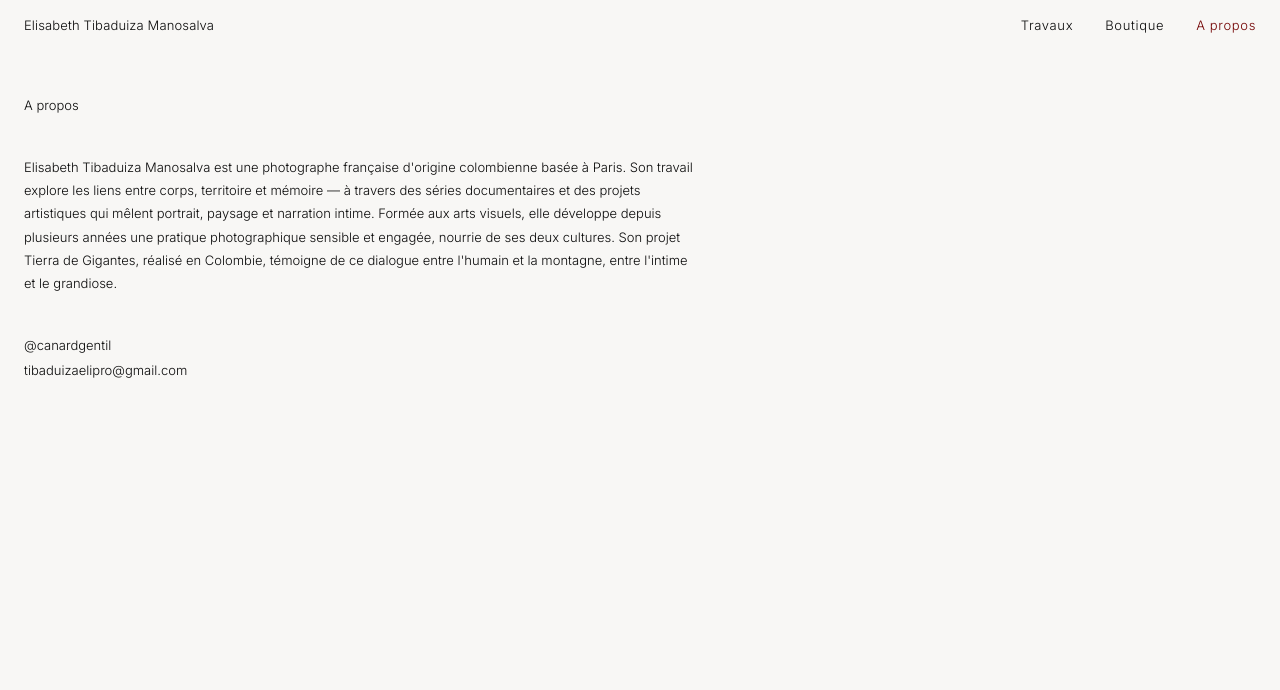
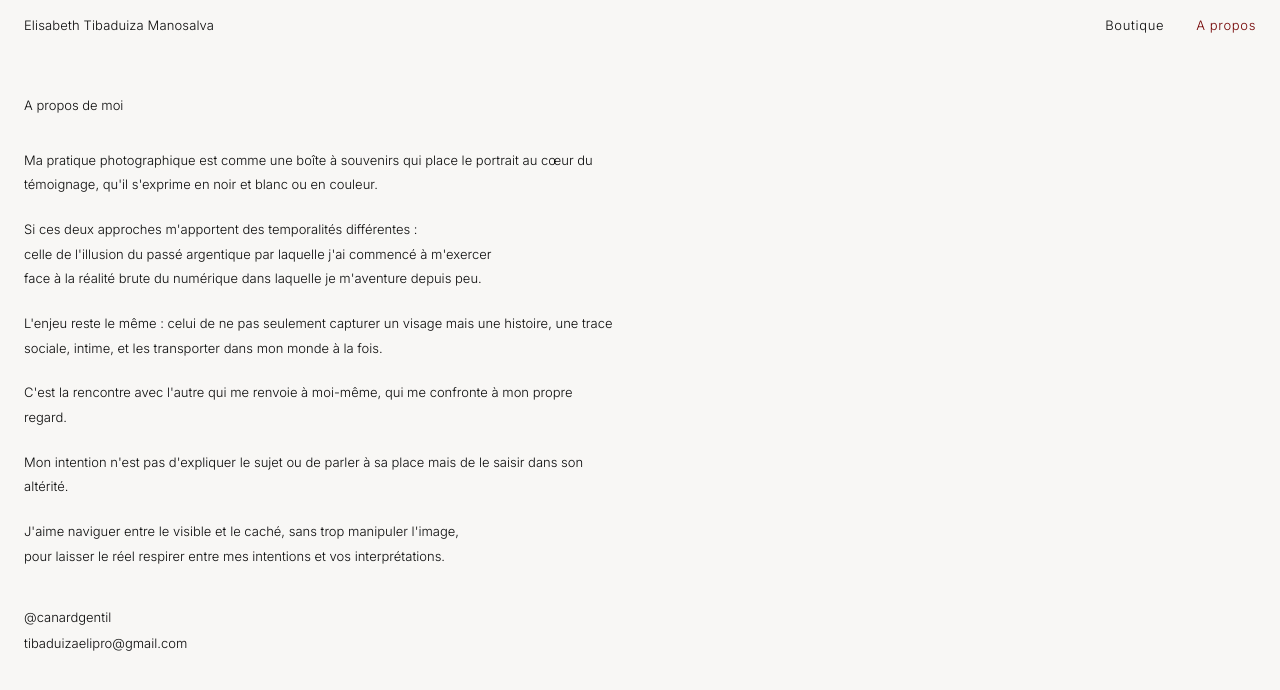
Before and after one commit to DamienRichardII/tibaduiza.com, a Next.js app: page /a-propos in a window 1280 px wide. Shown: the top 690 px of the page. Built offline with nearby package versions, Linux system fonts and the light colour scheme.

Commit message:
Retrait Travaux nav + Boutique vidéo Timeline3 + À propos

```diff
--- a/app/a-propos/page.tsx
+++ b/app/a-propos/page.tsx
@@ -1,39 +1,58 @@
 export default function AProposPage() {
   return (
-    <div style={{ padding: "40px 24px 60px", maxWidth: "720px" }}>
+    <div style={{ padding: "40px 24px 60px", maxWidth: "640px" }}>
       <h1
         style={{
           fontSize: "13px",
           fontWeight: 300,
-          marginBottom: "40px",
+          marginBottom: "32px",
           color: "var(--text)",
         }}
       >
-        A propos
+        A propos de moi
       </h1>
 
-      <p
+      <div
         style={{
           fontSize: "13px",
           fontWeight: 300,
-          lineHeight: "1.8",
+          lineHeight: "1.9",
           color: "var(--text)",
-          marginBottom: "40px",
         }}
       >
-        Elisabeth Tibaduiza Manosalva est une photographe française d&apos;origine
-        colombienne basée à Paris. Son travail explore les liens entre corps,
-        territoire et mémoire — à travers des séries documentaires et des
-        projets artistiques qui mêlent portrait, paysage et narration intime.
-        Formée aux arts visuels, elle développe depuis plusieurs années une
-        pratique photographique sensible et engagée, nourrie de ses deux
-        cultures. Son projet Tierra de Gigantes, réalisé en Colombie, témoigne
-        de ce dialogue entre l&apos;humain et la montagne, entre l&apos;intime et le
-        grandiose.
-      </p>
+        <p style={{ marginBottom: "20px" }}>
+          Ma pratique photographique est comme une boîte à souvenirs qui place le portrait au cœur du
+          témoignage, qu&apos;il s&apos;exprime en noir et blanc ou en couleur.
+        </p>
+
+        <p style={{ marginBottom: "20px" }}>
+          Si ces deux approches m&apos;apportent des temporalités différentes :<br />
+          celle de l&apos;illusion du passé argentique par laquelle j&apos;ai commencé à m&apos;exercer<br />
+          face à la réalité brute du numérique dans laquelle je m&apos;aventure depuis peu.
+        </p>
+
+        <p style={{ marginBottom: "20px" }}>
+          L&apos;enjeu reste le même&nbsp;: celui de ne pas seulement capturer un visage mais une histoire,
+          une trace sociale, intime, et les transporter dans mon monde à la fois.
+        </p>
+
+        <p style={{ marginBottom: "20px" }}>
+          C&apos;est la rencontre avec l&apos;autre qui me renvoie à moi-même, qui me confronte à mon propre regard.
+        </p>
+
+        <p style={{ marginBottom: "20px" }}>
+          Mon intention n&apos;est pas d&apos;expliquer le sujet ou de parler à sa place mais de le saisir dans son altérité.
+        </p>
+
+        <p style={{ marginBottom: "20px" }}>
+          J&apos;aime naviguer entre le visible et le caché, sans trop manipuler l&apos;image,<br />
+          pour laisser le réel respirer entre mes intentions et vos interprétations.
+        </p>
+      </div>
 
       <div
         style={{
+          marginTop: "40px",
           display: "flex",
           flexDirection: "column",
           gap: "6px",
--- a/app/boutique/page.tsx
+++ b/app/boutique/page.tsx
@@ -1,14 +1,7 @@
 import Link from "next/link";
 import { boutique } from "@/data/boutique";
 
-const sidebarLinks = [
-  { href: "/boutique/tirages", label: "Tirages" },
-  { href: "/boutique/cartes-postales", label: "Cartes postales" },
-  { href: "/boutique/tierra-de-gigantes", label: "Tierra de gigantes" },
-];
-
 const livre = boutique.find((c) => c.id === "tierra-de-gigantes")?.produits[0];
-const featured = boutique.find((c) => c.id === "tirages")?.produits[2];
 
 export default function BoutiquePage() {
   return (
@@ -19,18 +12,18 @@ export default function BoutiquePage() {
         minHeight: "calc(100vh - 56px)",
       }}
     >
-      {/* Sidebar */}
+      {/* Sidebar — livre uniquement */}
       <aside
         style={{
           padding: "40px 24px",
           borderRight: "1px solid rgba(0,0,0,0.06)",
+          display: "flex",
+          flexDirection: "column",
+          gap: "20px",
         }}
       >
-        <nav style={{ display: "flex", flexDirection: "column", gap: "20px" }}>
-          {sidebarLinks.map((l) => (
         <Link
-              key={l.href}
-              href={l.href}
+          href="/boutique/tierra-de-gigantes"
           style={{
             fontSize: "13px",
             fontWeight: 300,
@@ -38,15 +31,13 @@ export default function BoutiquePage() {
             letterSpacing: "0.02em",
           }}
         >
-              {l.label}
+          Tierra de gigantes
         </Link>
-          ))}
-        </nav>
 
-        {/* Nouveauté */}
+        {/* Card livre + Nouveauté */}
         {livre && (
-          <div style={{ marginTop: "48px" }}>
-            <Link href="/boutique/tierra-de-gigantes/livre">
+          <div style={{ marginTop: "8px" }}>
+            <Link href="/boutique/tierra-de-gigantes">
               <div
                 style={{
                   position: "relative",
@@ -81,7 +72,7 @@ export default function BoutiquePage() {
               <p style={{ fontSize: "11px", color: "var(--details)" }}>{livre.price}</p>
             </Link>
             <Link
-              href="/boutique/tierra-de-gigantes/livre"
+              href="/boutique/tierra-de-gigantes"
               style={{
                 display: "inline-block",
                 marginTop: "8px",
@@ -98,25 +89,23 @@ export default function BoutiquePage() {
         )}
       </aside>
 
-      {/* Main: featured photo */}
-      <main style={{ position: "relative" }}>
-        {featured && (
-          <Link
-            href={`/boutique/tirages/${featured.id}`}
-            style={{ display: "block", height: "100%" }}
-          >
-            {/* eslint-disable-next-line @next/next/no-img-element */}
-            <img
-              src={featured.src}
-              alt={featured.title}
+      {/* Main : vidéo Timeline 3 */}
+      <main style={{ position: "relative", overflow: "hidden" }}>
+        <video
+          autoPlay
+          muted
+          loop
+          playsInline
           style={{
             width: "100%",
             height: "calc(100vh - 56px)",
             objectFit: "cover",
+            display: "block",
           }}
-            />
-          </Link>
-        )}
+        >
+          <source src="/videos/timeline3.mp4" type="video/mp4" />
+          <source src="/videos/timeline3.mov" type="video/quicktime" />
+        </video>
       </main>
     </div>
   );
--- a/components/Navbar.tsx
+++ b/components/Navbar.tsx
@@ -4,8 +4,8 @@ import Link from "next/link";
 import { usePathname } from "next/navigation";
 import { useCart } from "./CartContext";
 
+// "/travaux" temporairement retiré de la navigation (code conservé dans app/travaux/)
 const navLinks = [
-  { href: "/travaux", label: "Travaux" },
   { href: "/boutique", label: "Boutique" },
   { href: "/a-propos", label: "A propos" },
 ];
--- a/data/boutique.ts
+++ b/data/boutique.ts
@@ -182,7 +182,7 @@ export const boutique: CategorieBoutique[] = [
         nouveaute: true,
         description:
           "Livre photographique réalisé lors d'un voyage dans les hautes terres de la cordillère des Andes en Colombie. Une série d'images contemplatives sur la relation entre l'homme et la montagne.",
-        dimensions: "21 × 27 cm — 80 pages",
+        dimensions: "Format A5 — 140 pages",
       },
     ],
   },
```
Also changed, not shown: 2 other files (tests, documents, lock files or other folders). Lines whose indentation alone changed are shown as unchanged.
